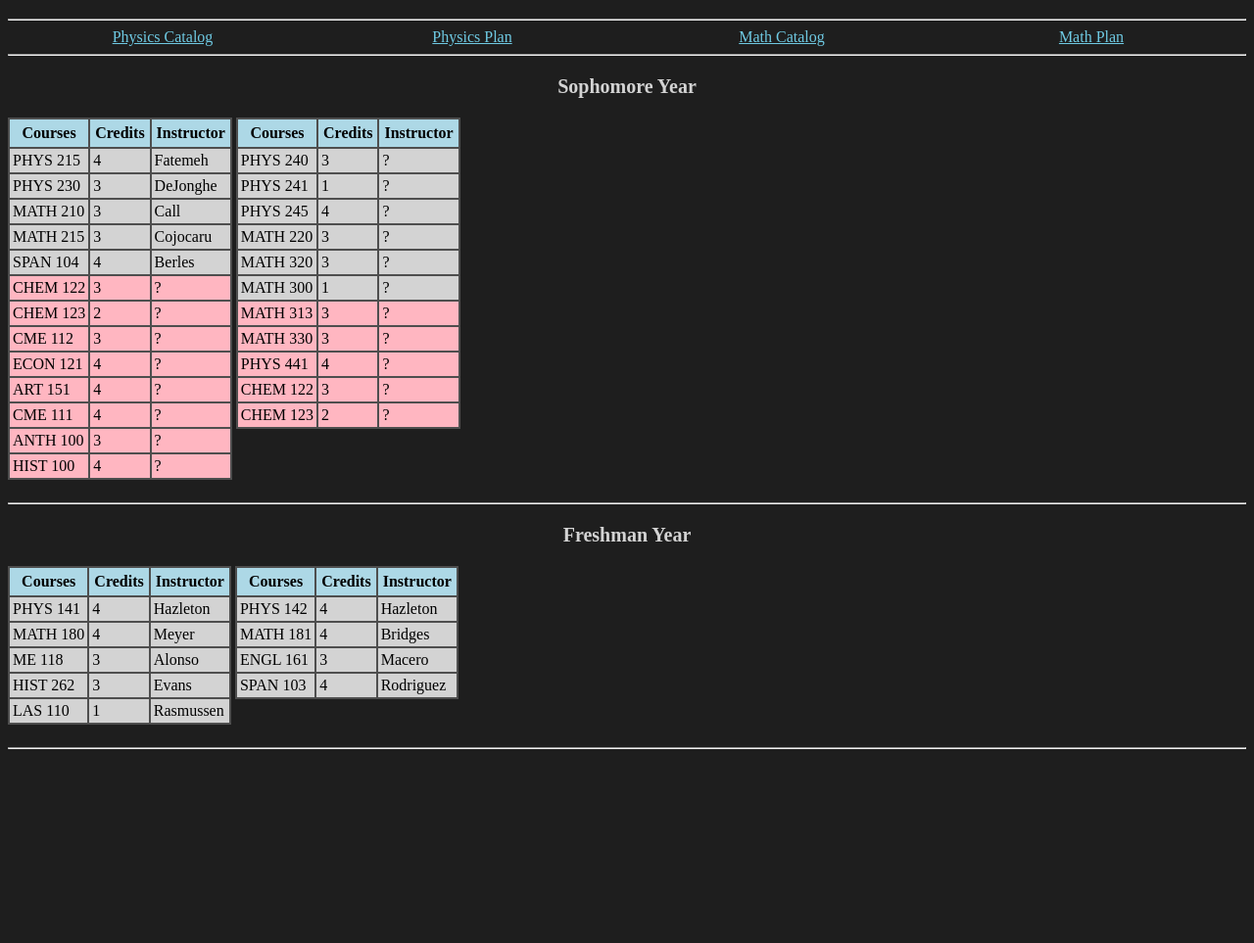
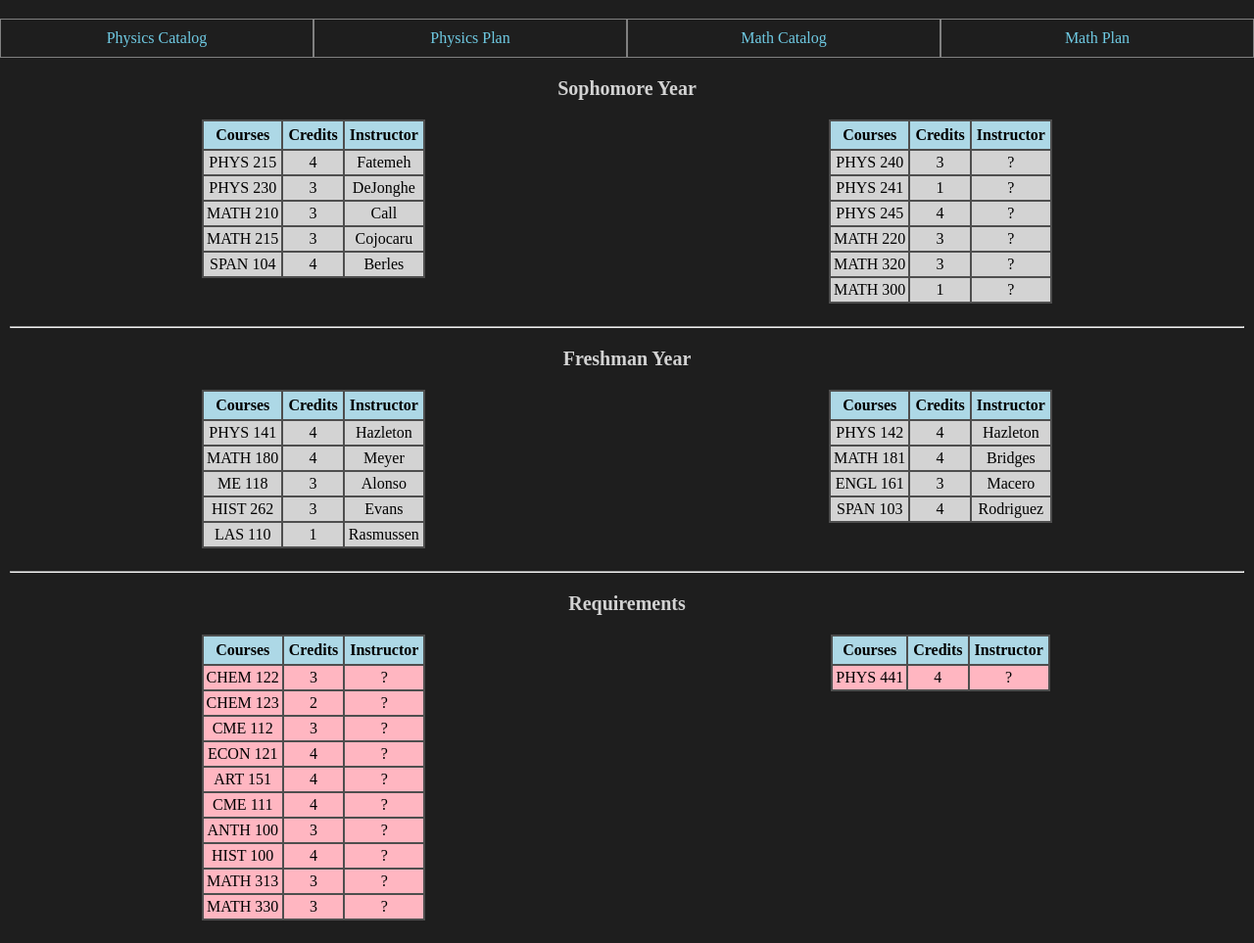
Before and after one commit to KalibMcEuen/Website, a plain HTML site: page schedule.html in a window 1280 px wide. Shown: the part 61-1024 px from the top of the page at 98% size. Before the commit the page ends 834 px from the top, so only its background shows below. Drawn offline with Linux system fonts and the light colour scheme.

Commit message:
centering tables

```diff
--- a/schedule.html
+++ b/schedule.html
@@ -8,7 +8,6 @@
   </head>
   <body>
     <h1>Courses</h1>
-    <hr>
     <div class="uic-links">
       <div class="phys-cat">
         <a class="link"
@@ -39,10 +38,10 @@
         >Math Plan</a>
       </div>
     </div>
-    <hr>
     <p>Sophomore Year</p>
-    <div class="sophomore">
-      <table class="fall">
+    <div class="tables-div">
+      <div class="table-div">
+        <table>
           <tr>
             <th>Courses</th>
             <th>Credits</th>
@@ -73,48 +72,10 @@
             <td>4</td>
             <td>Berles</td>
           </tr>
-        <tr class="option">
-          <td>CHEM 122</td>
-          <td>3</td>
-          <td>?</td>
-        </tr>
-        <tr class="option">
-          <td>CHEM 123</td>
-          <td>2</td>
-          <td>?</td>
-        </tr>
-        <tr class="option">
-          <td>CME 112</td>
-          <td>3</td>
-          <td>?</td>
-        </tr>
-        <tr class="option">
-          <td>ECON 121</td>
-          <td>4</td>
-          <td>?</td>
-        </tr>
-        <tr class="option">
-          <td>ART 151</td>
-          <td>4</td>
-          <td>?</td>
-        </tr>
-        <tr class="option">
-          <td>CME 111</td>
-          <td>4</td>
-          <td>?</td>
-        </tr>
-        <tr class="option">
-          <td>ANTH 100</td>
-          <td>3</td>
-          <td>?</td>
-        </tr>
-        <tr class="option">
-          <td>HIST 100</td>
-          <td>4</td>
-          <td>?</td>
-        </tr>
         </table>
-      <table class="spring">
+      </div>
+      <div class="table-div">
+        <table>
           <tr>
             <th>Courses</th>
             <th>Credits</th>
@@ -150,37 +111,14 @@
             <td>1</td>
             <td>?</td>
           </tr>
-        <tr class="option">
-          <td>MATH 313</td>
-          <td>3</td>
-          <td>?</td>
-        </tr>
-        <tr class="option">
-          <td>MATH 330</td>
-          <td>3</td>
-          <td>?</td>
-        </tr>
-        <tr class="option">
-          <td>PHYS 441</td>
-          <td>4</td>
-          <td>?</td>
-        </tr>
-        <tr class="option">
-          <td>CHEM 122</td>
-          <td>3</td>
-          <td>?</td>
-        </tr>
-        <tr class="option">
-          <td>CHEM 123</td>
-          <td>2</td>
-          <td>?</td>
-        </tr>
         </table>
+      </div>
     </div>
     <hr>
     <p>Freshman Year</p>
-    <div class="freshman">
-      <table class="fall">
+    <div class="tables-div">
+      <div class="table-div">
+        <table>
           <tr>
             <th>Courses</th>
             <th>Credits</th>
@@ -212,7 +150,9 @@
             <td>Rasmussen</td>
           </tr>
         </table>
-      <table class="spring">
+      </div>
+      <div class="table-div">
+        <table>
           <tr>
             <th>Courses</th>
             <th>Credits</th>
@@ -240,7 +180,84 @@
           </tr>
         </table>
       </div>
+    </div>
     <hr>
+    <p>Requirements</p>
+    <div class="requirements-div">
+      <div class="table-div">
+        <table class="requirements-table">
+          <tr>
+            <th>Courses</th>
+            <th>Credits</th>
+            <th>Instructor</th>
+          </tr>
+          <tr>
+            <td>CHEM 122</td>
+            <td>3</td>
+            <td>?</td>
+          </tr>
+          <tr>
+            <td>CHEM 123</td>
+            <td>2</td>
+            <td>?</td>
+          </tr>
+          <tr>
+            <td>CME 112</td>
+            <td>3</td>
+            <td>?</td>
+          </tr>
+          <tr>
+            <td>ECON 121</td>
+            <td>4</td>
+            <td>?</td>
+          </tr>
+          <tr>
+            <td>ART 151</td>
+            <td>4</td>
+            <td>?</td>
+          </tr>
+          <tr>
+            <td>CME 111</td>
+            <td>4</td>
+            <td>?</td>
+          </tr>
+          <tr>
+            <td>ANTH 100</td>
+            <td>3</td>
+            <td>?</td>
+          </tr>
+          <tr>
+            <td>HIST 100</td>
+            <td>4</td>
+            <td>?</td>
+          </tr>
+          <tr>
+            <td>MATH 313</td>
+            <td>3</td>
+            <td>?</td>
+          </tr>
+          <tr>
+            <td>MATH 330</td>
+            <td>3</td>
+            <td>?</td>
+          </tr>
+        </table>
+      </div>
+      <div class="table-div">
+        <table class="requirements-table">
+          <tr>
+            <th>Courses</th>
+            <th>Credits</th>
+            <th>Instructor</th>
+          </tr>
+          <tr>
+            <td>PHYS 441</td>
+            <td>4</td>
+            <td>?</td>
+          </tr>
+        </table>
+      </div>
+    </div>
     <!-- <script src="index.js"></script> -->
   </body>
 </html>
--- a/schedulestyle.css
+++ b/schedulestyle.css
@@ -1,10 +1,20 @@
 html {
   background-color: rgb(30, 30, 30);
+}
+
+body {
+  margin-left: 0px;
+  margin-right: 0px;
 }
 
 h1 {
   color: lightgray;
   text-align: center;
+}
+
+hr {
+  margin-left: 10px;
+  margin-right: 10px;
 }
 
 p {
@@ -23,7 +33,7 @@ table {
 }
 
 td {
-  background-color: lightgray;
+  background-color: lightgrey;
   font-family: serif;
   padding: 3px;
 }
@@ -37,37 +47,27 @@ th {
   padding: 5px;
 }
 
-input {
-  width: 30px;
-}
-
-button {
-  background-color: rgb(0, 0, 0);
-  color: white;
-  border: none;
-  border-radius: 20px;
-  padding: 20px;
-  cursor: pointer;
-  transition: opacity 0.2s;
-  font-family: serif;
-  font-weight: bold;
-}
-
-button:hover {
-  opacity: 0.75;
-}
-
-button:active {
-  opacity: 0.5;
-}
-
 .link {
   text-align: center;
   display: block;
   color: rgba(111,202,227,255);
+  margin-top: 10px;
+  margin-bottom: 10px;
+  text-decoration: none;
 }
 
-a {
+.tables-div {
+  display: grid;
+  grid-template-columns: 50% 50%;
+}
+
+.table-div {
+  text-align: center;
+}
+
+.requirements-div {
+  display: grid;
+  grid-template-columns: 50% 50%;
 }
 
 input {
@@ -80,4 +80,12 @@ input {
 }
 
 .phys-cat, .phys-plan, .math-cat, .math-plan {
+  background-color: rgba(30, 30, 30);
+  border-style: solid;
+  border-width: 1px;
+  border-color: grey;
 }
+
+table.requirements-table td {
+  background-color: lightpink;
+}
```
Lines whose indentation alone changed are shown as unchanged.
